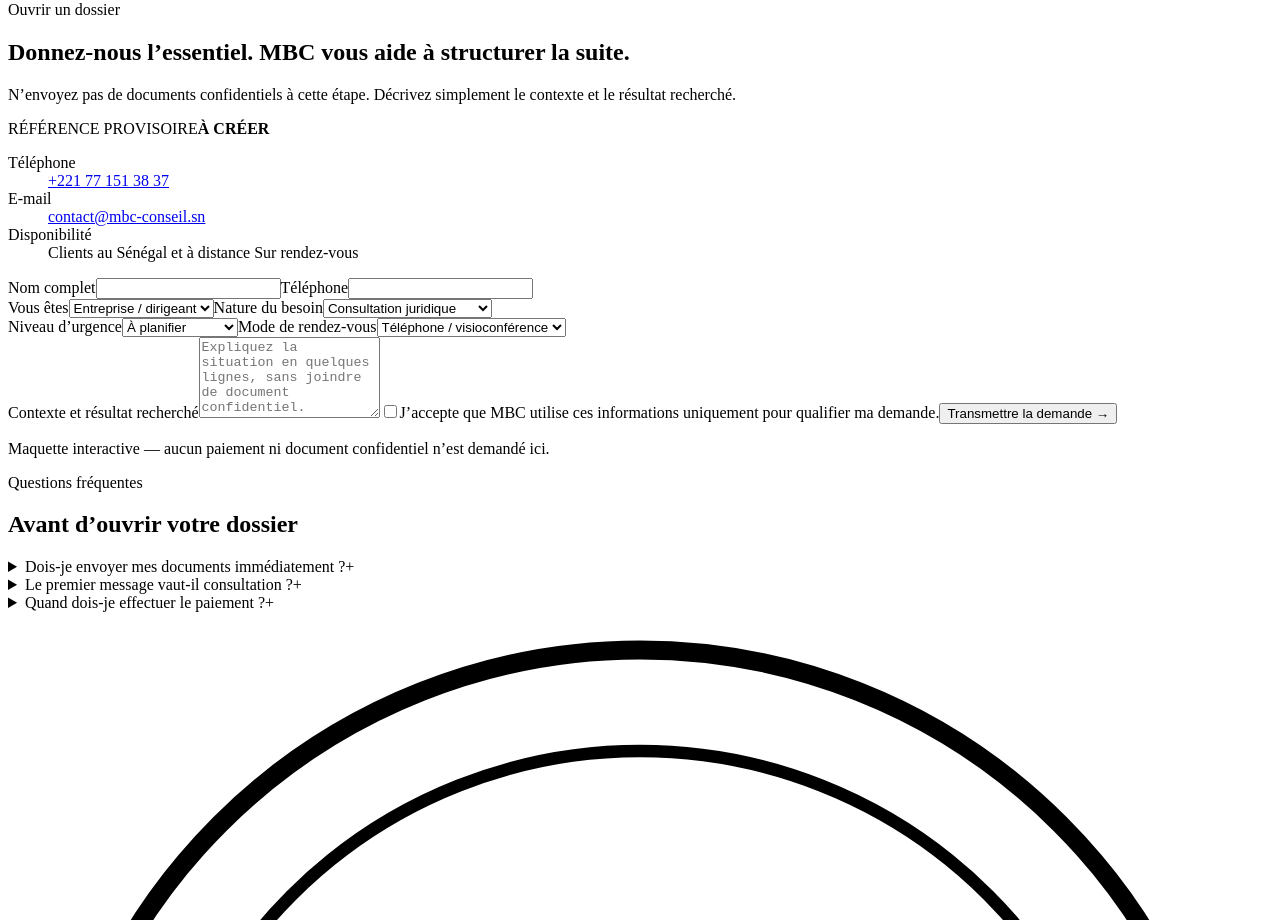
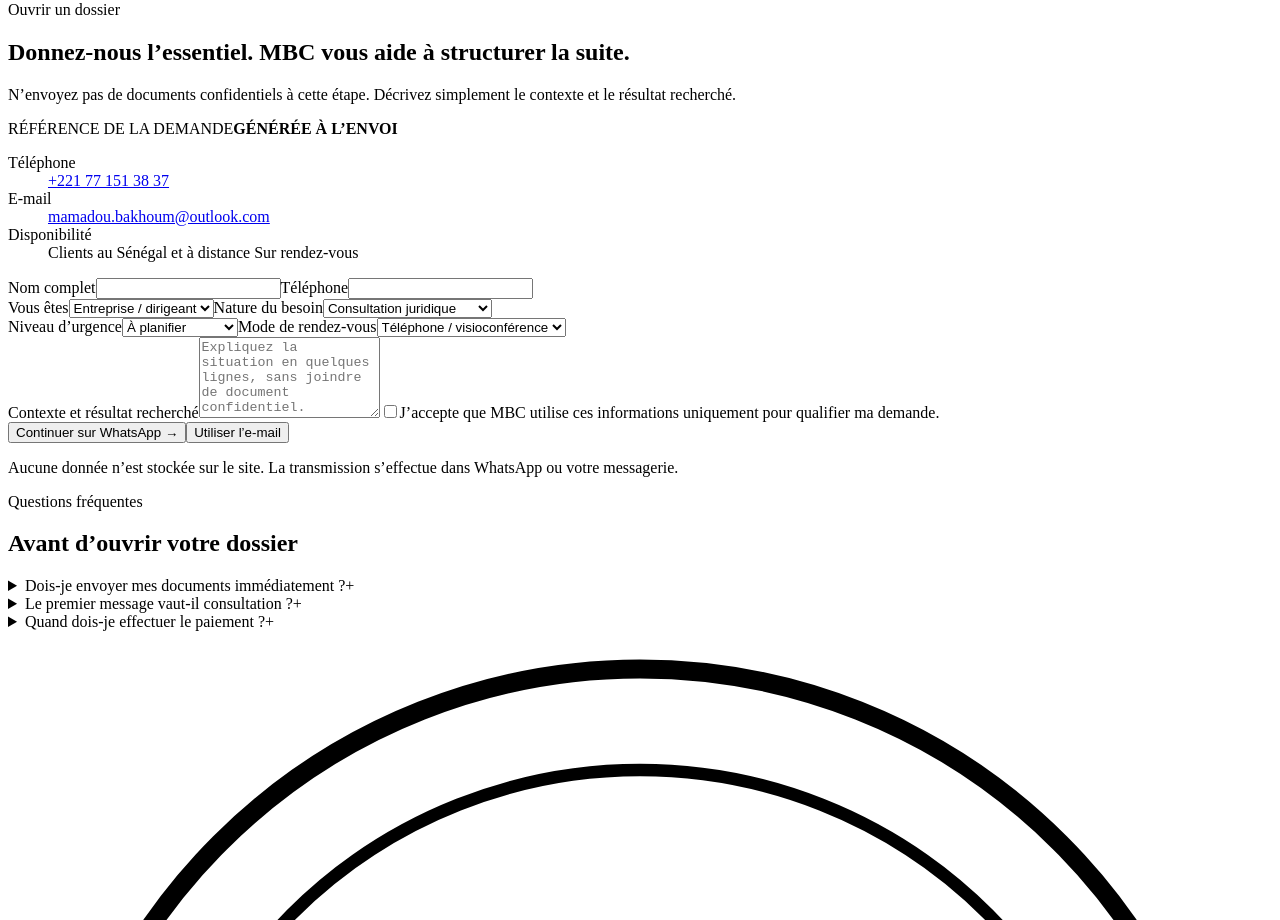
Before and after one commit to slytherinboy/mbc-juridique, a Next.js app: page / in a window 1280 px wide. Shown: the part 9560-10480 px from the top of the page. Built offline with nearby package versions, Linux system fonts and the light colour scheme.

Commit message:
Make MBC contact requests operational via WhatsApp and email

```diff
--- a/app/globals.css
+++ b/app/globals.css
@@ -351,8 +351,12 @@
 .contact-form input:focus, .contact-form select:focus, .contact-form textarea:focus { outline: 2px solid var(--gold); outline-offset: 1px; }
 .contact-form .consent { display: flex; align-items: flex-start; gap: 10px; font-family: var(--font-body); font-size: 9.5px; letter-spacing: 0; line-height: 1.5; text-transform: none; }
 .consent input { width: 15px; height: 15px; margin: 1px 0 0; accent-color: var(--burgundy); }
+.form-actions { display: flex; flex-wrap: wrap; gap: 10px; }
 .submit-btn { display: inline-flex; align-items: center; justify-content: center; gap: 14px; min-height: 48px; padding: 12px 20px; color: var(--navy-deep); border: 0; background: var(--gold); font-size: 12px; font-weight: 700; cursor: pointer; }
 .submit-btn:hover { background: var(--gold-light); }
+.email-btn { display: inline-flex; min-height: 48px; align-items: center; justify-content: center; padding: 12px 19px; color: var(--navy-deep); border: 1px solid var(--navy-deep); background: transparent; font-size: 11px; font-weight: 700; cursor: pointer; transition: .2s ease; }
+.email-btn:hover { color: var(--paper); background: var(--navy-deep); }
+.submit-btn:focus-visible, .email-btn:focus-visible { outline: 2px solid var(--burgundy); outline-offset: 2px; }
 .form-note { margin: 11px 0 0; color: var(--ink-soft); font-size: 9.5px; }
 .form-note.success { color: var(--burgundy); font-weight: 600; }
 
@@ -483,6 +487,8 @@
   .pricing-switch button { padding: 11px 8px; }
   .payment-ticket { padding: 25px 21px; }
   .contact-form { padding: 27px 20px; }
+  .form-actions { flex-direction: column; }
+  .form-actions button { width: 100%; }
   .selected-need { align-items: flex-start; flex-direction: column; }
   .selected-need strong { text-align: left; }
   .consultant-heading { margin-bottom: 42px; }
--- a/app/page.tsx
+++ b/app/page.tsx
@@ -1,6 +1,6 @@
 "use client";
 
-import { useMemo, useState, type FormEvent } from "react";
+import { useState, type FormEvent } from "react";
 
 function BrandSeal({ hero = false }: { hero?: boolean }) {
   if (!hero) {
@@ -153,6 +153,17 @@
 
 type PricingZone = keyof typeof onlineServices;
 
+type DeliveryChannel = "whatsapp" | "email";
+
+function createRequestReference() {
+  const now = new Date();
+  const part = (value: number) => String(value).padStart(2, "0");
+  const date = `${now.getFullYear()}${part(now.getMonth() + 1)}${part(now.getDate())}`;
+  const time = `${part(now.getHours())}${part(now.getMinutes())}`;
+  const suffix = Math.random().toString(36).slice(2, 5).toUpperCase();
+  return `MBC-${date}-${time}-${suffix}`;
+}
+
 const commitments = [
   ["Confidentialité", "Les informations sont utilisées uniquement pour qualifier et traiter votre demande."],
   ["Langage clair", "Chaque recommandation est expliquée sans jargon inutile ni promesse irréaliste."],
@@ -168,23 +179,63 @@
   const [urgency, setUrgency] = useState("À planifier");
   const [meetingMode, setMeetingMode] = useState("Téléphone / visioconférence");
   const [pricingZone, setPricingZone] = useState<PricingZone>("senegal");
-  const [submitted, setSubmitted] = useState(false);
-
-  const reference = useMemo(
-    () => selectedJourney === null ? "À CRÉER" : `MBC-ORI-0${selectedJourney + 1}/2026`,
-    [selectedJourney],
-  );
+  const [requestReference, setRequestReference] = useState<string | null>(null);
+  const [deliveryChannel, setDeliveryChannel] = useState<DeliveryChannel | null>(null);
 
   function chooseJourney(index: number) {
     setSelectedJourney(index);
     setSubject(journeys[index].subject);
     setClientType(journeys[index].client);
-    setSubmitted(false);
+    setRequestReference(null);
+    setDeliveryChannel(null);
+  }
+
+  function prepareRequest(form: HTMLFormElement) {
+    if (!form.reportValidity()) return null;
+
+    const data = new FormData(form);
+    const value = (key: string) => String(data.get(key) ?? "").trim();
+    const reference = requestReference ?? createRequestReference();
+    const message = [
+      "Bonjour M. Bakhoum,",
+      "",
+      "Je souhaite soumettre une demande juridique à Mind Business Consulting.",
+      "",
+      `Référence : ${reference}`,
+      `Nom : ${value("nom")}`,
+      `Téléphone : ${value("telephone")}`,
+      `Profil : ${value("client")}`,
+      `Nature du besoin : ${value("sujet")}`,
+      `Niveau d’urgence : ${value("urgence")}`,
+      `Mode de rendez-vous : ${value("rendezvous")}`,
+      "",
+      "Contexte et résultat recherché :",
+      value("message"),
+      "",
+      "Je comprends que ce premier message sert à qualifier ma demande et ne vaut pas consultation juridique.",
+    ].join("\n");
+
+    setRequestReference(reference);
+    return { reference, message };
   }
 
   function submitForm(event: FormEvent<HTMLFormElement>) {
     event.preventDefault();
-    setSubmitted(true);
+    const request = prepareRequest(event.currentTarget);
+    if (!request) return;
+
+    setDeliveryChannel("whatsapp");
+    window.open(`https://wa.me/221771513837?text=${encodeURIComponent(request.message)}`, "_blank", "noopener,noreferrer");
+  }
+
+  function prepareEmail(form: HTMLFormElement | null) {
+    if (!form) return;
+    const request = prepareRequest(form);
+    if (!request) return;
+
+    setDeliveryChannel("email");
+    const emailSubject = `Demande juridique MBC — ${request.reference}`;
+    window.location.href = `mailto:mamadou.bakhoum@outlook.com?subject=${encodeURIComponent(emailSubject)}&body=${encodeURIComponent(request.message)}`;
   }
 
   return (
@@ -293,7 +344,7 @@
             <div className="orientation-result" aria-live="polite">
               <div className="result-stamp"><span>ORIENTATION</span><strong>MBC</strong></div>
               <div className="result-copy">
-                <span className="result-reference">Référence provisoire • {reference}</span>
+                <span className="result-reference">Orientation sélectionnée • {journeys[selectedJourney].code}</span>
                 <h3>{journeys[selectedJourney].recommendation}</h3>
                 <p><b>À préparer :</b> {journeys[selectedJourney].documents}.</p>
               </div>
@@ -519,10 +570,10 @@
             <p className="eyebrow">Ouvrir un dossier</p>
             <h2>Donnez-nous l’essentiel. MBC vous aide à structurer la suite.</h2>
             <p className="contact-lead">N’envoyez pas de documents confidentiels à cette étape. Décrivez simplement le contexte et le résultat recherché.</p>
-            <div className="contact-reference"><span>RÉFÉRENCE PROVISOIRE</span><strong>{reference}</strong><i className={selectedJourney !== null ? "active" : ""} /></div>
+            <div className="contact-reference"><span>RÉFÉRENCE DE LA DEMANDE</span><strong>{requestReference ?? "GÉNÉRÉE À L’ENVOI"}</strong><i className={requestReference ? "active" : ""} /></div>
             <dl>
               <div><dt>Téléphone</dt><dd><a href="tel:+221771513837">+221 77 151 38 37</a></dd></div>
-              <div><dt>E-mail</dt><dd><a href="mailto:contact@mbc-conseil.sn">contact@mbc-conseil.sn</a></dd></div>
+              <div><dt>E-mail</dt><dd><a href="mailto:mamadou.bakhoum@outlook.com">mamadou.bakhoum@outlook.com</a></dd></div>
               <div><dt>Disponibilité</dt><dd>Clients au Sénégal et à distance <span>Sur rendez-vous</span></dd></div>
             </dl>
           </div>
@@ -542,8 +593,17 @@
             </div>
             <label>Contexte et résultat recherché<textarea name="message" rows={5} placeholder="Expliquez la situation en quelques lignes, sans joindre de document confidentiel." required /></label>
             <label className="consent"><input type="checkbox" required /><span>J’accepte que MBC utilise ces informations uniquement pour qualifier ma demande.</span></label>
-            <button type="submit" className="submit-btn">Transmettre la demande <span>→</span></button>
-            <p className={`form-note ${submitted ? "success" : ""}`} aria-live="polite">{submitted ? `Demande préparée sous la référence ${reference}. La connexion à la messagerie MBC sera activée dans la version finale.` : "Maquette interactive — aucun paiement ni document confidentiel n’est demandé ici."}</p>
+            <div className="form-actions">
+              <button type="submit" className="submit-btn">Continuer sur WhatsApp <span>→</span></button>
+              <button type="button" className="email-btn" onClick={(event) => prepareEmail(event.currentTarget.form)}>Utiliser l’e-mail</button>
+            </div>
+            <p className={`form-note ${deliveryChannel ? "success" : ""}`} aria-live="polite">
+              {deliveryChannel === "whatsapp" && requestReference
+                ? `Votre message ${requestReference} est prêt dans WhatsApp. Vérifiez-le, puis appuyez sur Envoyer pour le transmettre à MBC.`
+                : deliveryChannel === "email" && requestReference
+                  ? `Votre e-mail ${requestReference} est prêt dans votre messagerie. Vérifiez-le, puis envoyez-le à MBC.`
+                  : "Aucune donnée n’est stockée sur le site. La transmission s’effectue dans WhatsApp ou votre messagerie."}
+            </p>
           </form>
         </div>
       </section>
```
